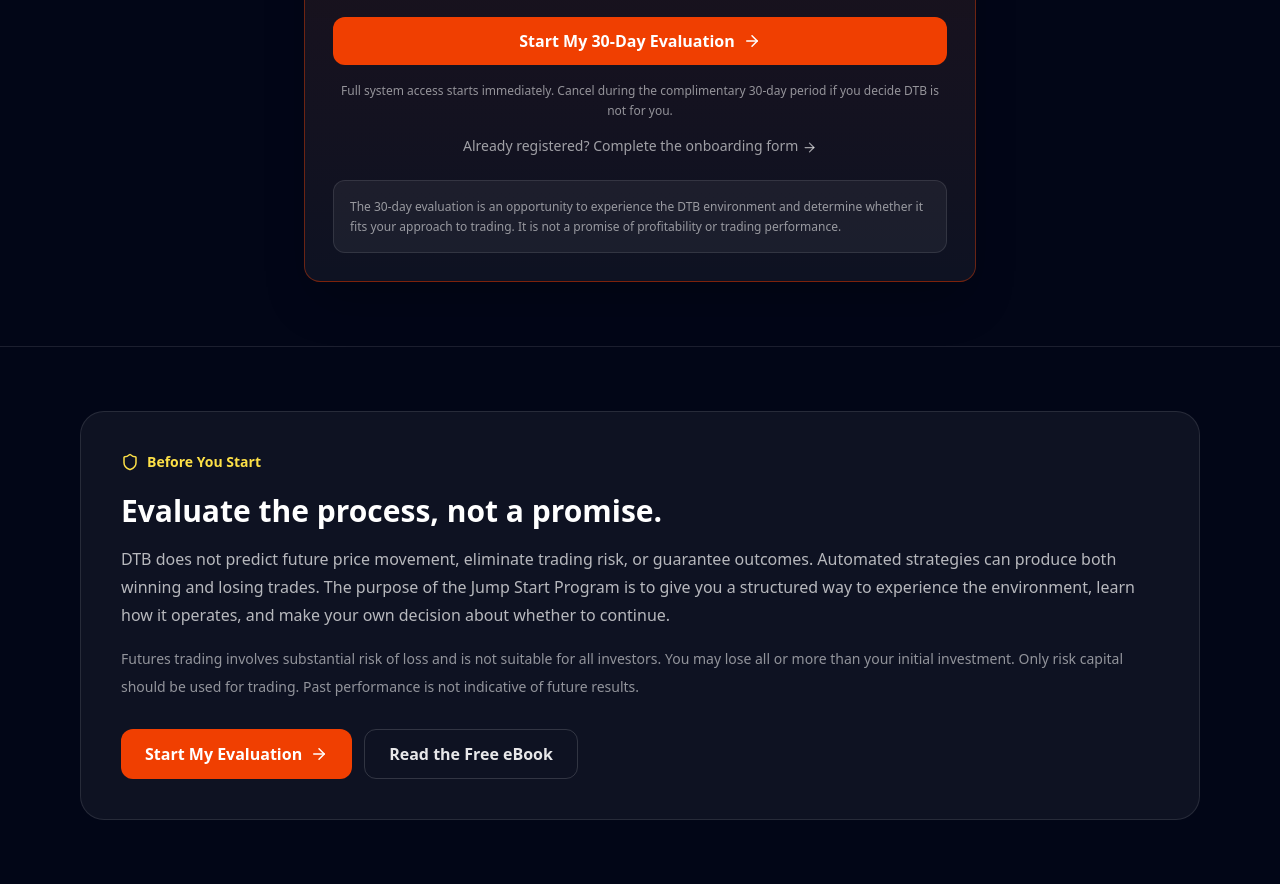
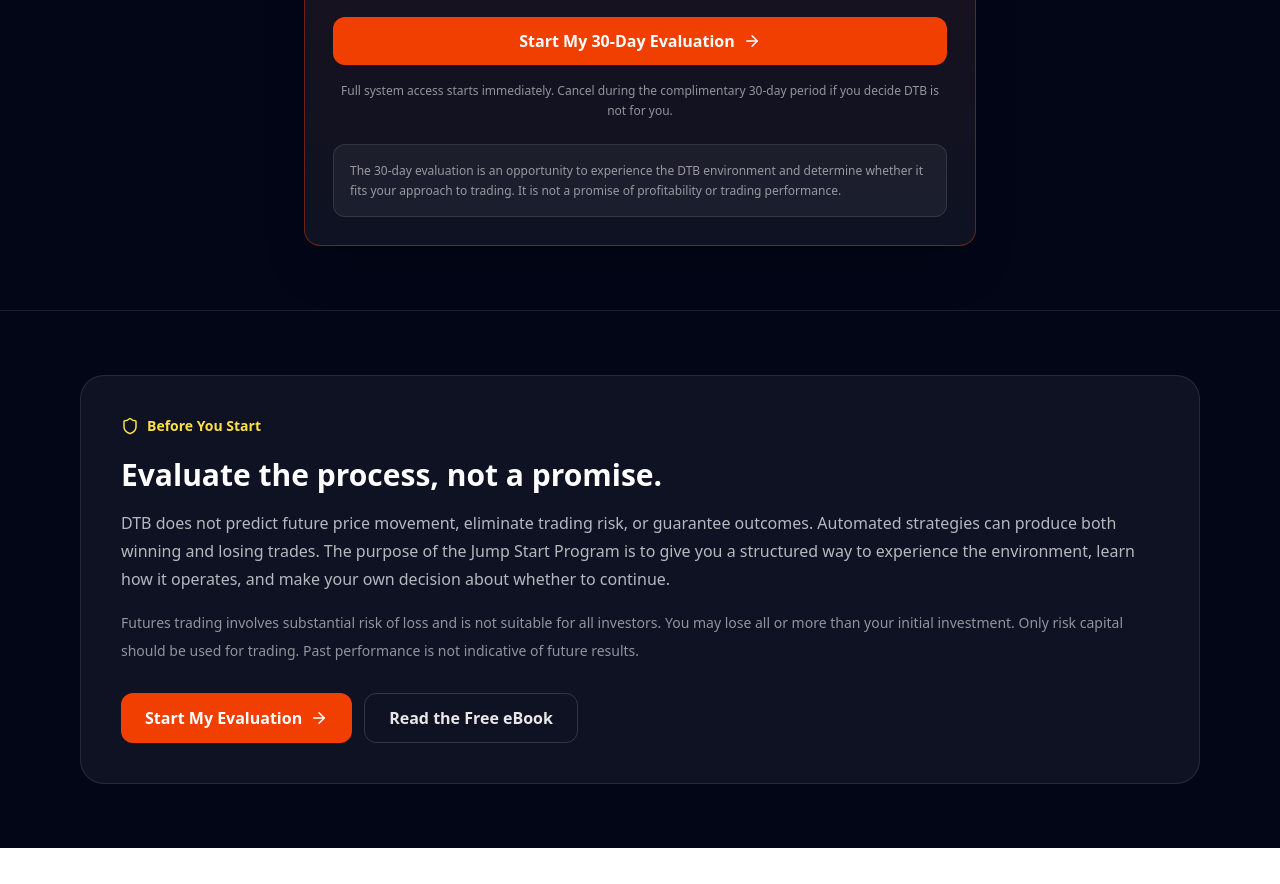
Before and after one commit to allanswanepoel-77/dtb-site, a React (Vite) app: page /jumpstart in a window 1280 px wide. Shown: the part 3360-4244 px from the top of the page. After the commit the page ends 4208 px from the top, so only its background shows below. Built offline with nearby package versions, Linux system fonts and the light colour scheme; what @memberstack/dom would draw is missing.

Commit message:
Removed already registered

```diff
--- a/src/pages/JumpStart.jsx
+++ b/src/pages/JumpStart.jsx
@@ -2,7 +2,6 @@
 import { Link } from "react-router-dom";
 
 const STRIPE_LINK = "https://buy.stripe.com/bJe7sM2i31BQe2913U1sQ0p";
-const FORM_LINK = "https://docs.google.com/forms/d/e/1FAIpQLSdn8nWUT_G9E6BVgcHHUt0i3Q64LWh78Kpk6bdRCgYHchvCeA/viewform?usp=header";
 
 export default function JumpStart() {
   return (
@@ -327,14 +326,7 @@
                 complimentary 30-day period if you decide DTB is not for you.
               </div>
 
-              <a
-                href={FORM_LINK}
-                target="_blank"
-                rel="noopener noreferrer"
-                className="mt-4 text-sm text-white/60 hover:text-white text-center"
-              >
-                Already registered? Complete the onboarding form <ArrowRight size={15} className="inline" />
-              </a>
+
 
               <div className="mt-6 rounded-xl border border-white/10 bg-white/5 p-4 text-xs text-white/55 leading-relaxed">
                 The 30-day evaluation is an opportunity to experience the DTB
```
Also changed, not shown: 1 other file (tests, documents, lock files or other folders).
